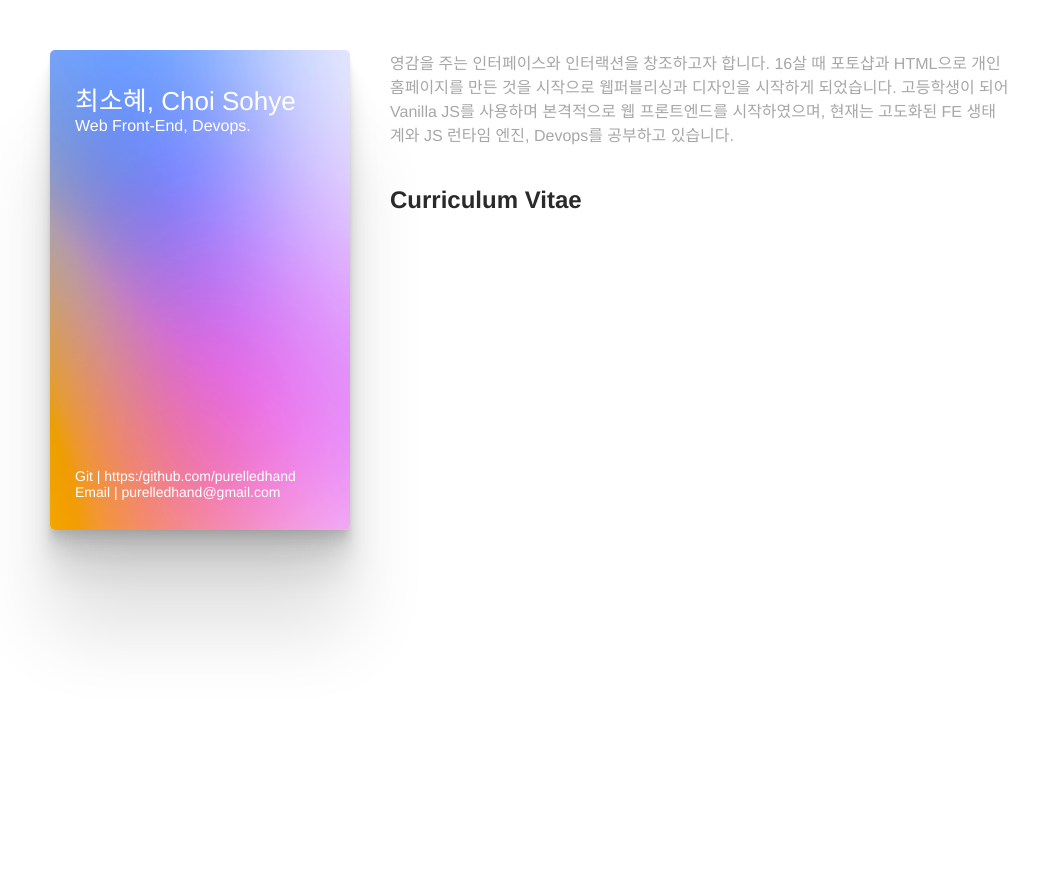
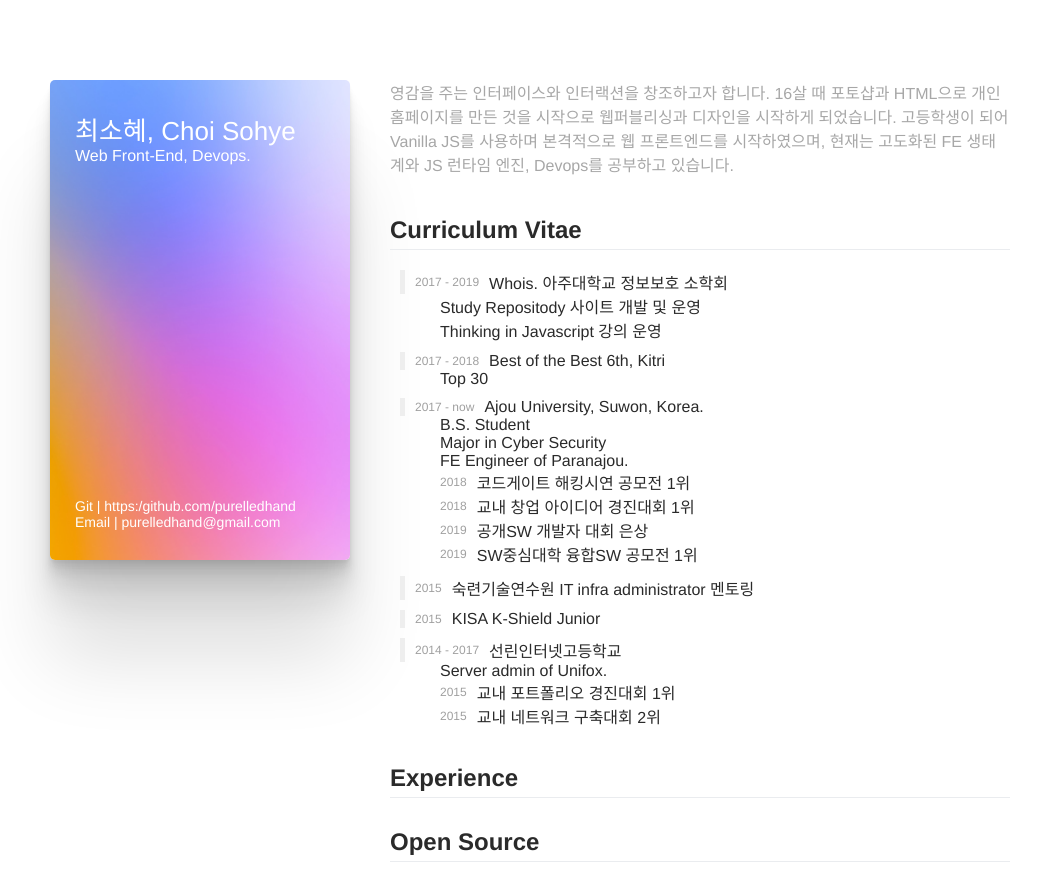
Before and after one commit to purelledhand/resume, a React (Create React App) app: page / in a window 1280 px wide. Shown: the top 894 px of the page, without its empty margins (90-1131 px from the left). Before the commit the page ends 800 px from the top, so only its background shows below. Built offline with nearby package versions, Linux system fonts and the light colour scheme; a web font is replaced by a local one.

Commit message:
Publish CV

```diff
--- a/src/App.css
+++ b/src/App.css
@@ -4,7 +4,7 @@
   flex-direction: row;
   box-sizing: border-box;
   margin: 0 auto;
-  padding: 50px 0;
+  padding: 80px 0;
 }
 
 .left {
@@ -21,7 +21,6 @@
   align-items: flex-start;
 }
 
-
 .intro {
   color: #a7a7a7;
   margin-bottom: 20px;
@@ -34,3 +33,43 @@
 .blue {
   color: #bbaeff;
 }
+
+/*************/
+/*    Tag    */
+/*************/
+
+h2 {
+  width: 100%;
+  padding-bottom: 5px;
+  border-bottom: 1px solid #eaecef;
+  margin-bottom: 10px;
+}
+
+.head{
+  margin-top: 10px !important;
+}
+
+.head.cv {
+  padding-left: 10px;
+}
+
+.cv>li {
+  display:flex;
+  flex-direction: row;
+  align-items: center;
+}
+
+.cv .year {
+  font-size: 12px;
+  color: #a0a0a0;
+  margin-right: 10px;
+}
+
+.title:not(:first-child) {
+  margin-top: 10px;
+}
+
+.title {
+  border-left: 5px solid #EEE;
+  padding-left: 10px;
+}
--- a/src/App.js
+++ b/src/App.js
@@ -15,8 +15,118 @@ function App() {
           고등학생이 되어 Vanilla JS를 사용하며 본격적으로 웹 프론트엔드를 시작하였으며,
           현재는 고도화된 FE 생태계와 JS 런타임 엔진, Devops를 공부하고 있습니다.
         </div>
+
         <h2>
           Curriculum Vitae
+        </h2>
+        <ul className="head cv">
+          <li className="title">
+            <div className="year">
+              2017 - 2019
+            </div>
+            Whois. 아주대학교 정보보호 소학회
+          </li>
+          <ul className="cv">
+            <li>
+              Study Repositody 사이트 개발 및 운영
+            </li>
+            <li>
+              Thinking in Javascript 강의 운영
+            </li>
+          </ul>
+          <li className="title">
+            <div className="year">
+              2017 - 2018
+            </div>
+            Best of the Best 6th, Kitri
+          </li>
+          <ul className="cv">
+            <li>
+              Top 30
+            </li>
+          </ul>
+          <li className="title">
+            <div className="year">
+              2017 - now
+            </div>
+            Ajou University, Suwon, Korea.
+          </li>
+          <ul className="cv">
+            <li>
+              B.S. Student
+            </li>
+            <li>
+              Major in Cyber Security
+            </li>
+            <li>
+              FE Engineer of Paranajou.
+            </li>
+            <li>
+              <div className="year">
+                2018
+              </div>
+              코드게이트 해킹시연 공모전 1위
+            </li>
+            <li>
+              <div className="year">
+                2018
+              </div>
+              교내 창업 아이디어 경진대회 1위
+            </li>
+            <li>
+              <div className="year">
+                2019
+              </div>
+              공개SW 개발자 대회 은상
+            </li>
+            <li>
+              <div className="year">
+                2019
+              </div>
+              SW중심대학 융합SW 공모전 1위
+            </li>
+          </ul>
+          <li className="title">
+            <div className="year">
+              2015
+            </div>
+            숙련기술연수원 IT infra administrator 멘토링
+          </li>
+          <li className="title">
+            <div className="year">
+              2015
+            </div>
+            KISA K-Shield Junior
+          </li>
+          <li className="title">
+            <div className="year">
+              2014 - 2017
+            </div>
+            선린인터넷고등학교
+          </li>
+          <ul className="cv">
+            <li>
+              Server admin of Unifox.
+            </li>
+            <li>
+              <div className="year">
+                2015
+              </div>
+              교내 포트폴리오 경진대회 1위
+            </li>
+            <li>
+              <div className="year">
+                2015
+              </div>
+              교내 네트워크 구축대회 2위
+            </li>
+          </ul>
+        </ul>
+        <h2>
+          Experience
+        </h2>
+        <h2>
+          Open Source
         </h2>
       </div>
     </div>
```
